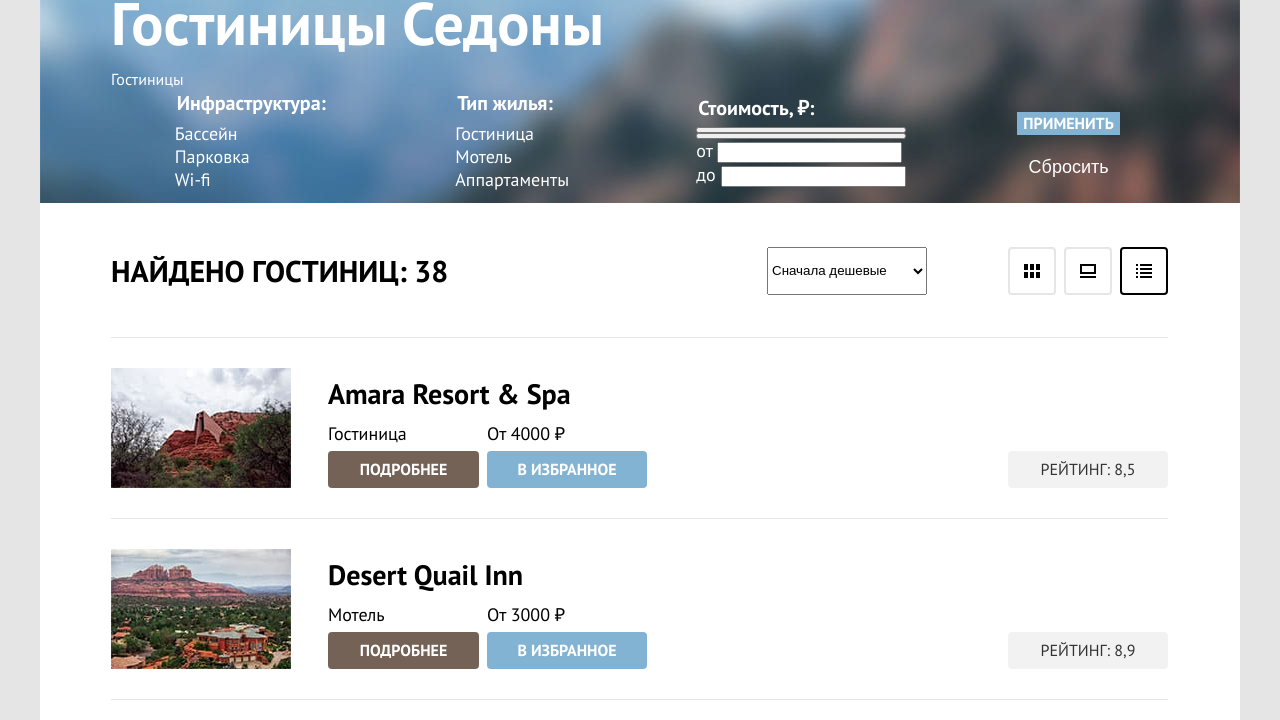
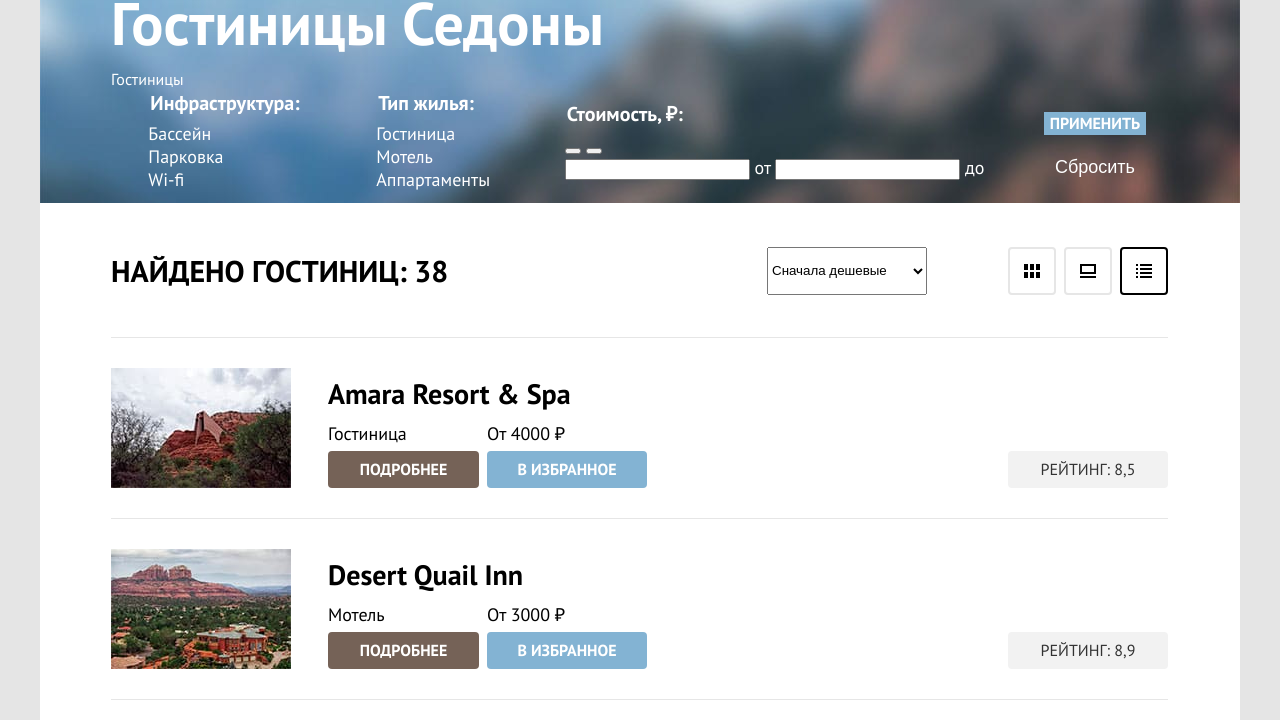
Before and after one commit to iirinastepanova/1859915-sedona-32, a plain HTML site: page catalog.html in a window 1280 px wide. Shown: the part 80-800 px from the top of the page. Drawn offline with Linux system fonts and the light colour scheme.

Commit message:
Обертки для range-slider

```diff
--- a/catalog.html
+++ b/catalog.html
@@ -54,14 +54,17 @@
                 <legend class="catalog-filter-title">Инфраструктура:</legend>
                 <label class="control">
                   <input class="visualy-hidden control-input" type="checkbox" name="pool" checked>
+                  <span class="control-mark"></span>
                   Бассейн
                 </label>
                 <label class="control">
                   <input class="visualy-hidden control-input" type="checkbox" name="parking" checked>
+                  <span class="control-mark"></span>
                   Парковка
                 </label>
                 <label class="control">
                   <input class="visualy-hidden control-input" type="checkbox" name="wi-fi">
+                  <span class="control-mark"></span>
                   Wi-fi
                 </label>
               </fieldset>
@@ -70,32 +73,45 @@
                 <legend class="catalog-filter-title">Тип жилья:</legend>
                 <label class="control">
                   <input class="visualy-hidden control-input" type="radio" name="house-type" value="hotel" checked>
+                  <span class="control-mark"></span>
                   Гостиница
                 </label>
                 <label class="control">
                   <input class="visualy-hidden control-input" type="radio" name="house-type" value="motel">
+                  <span class="control-mark"></span>
                   Мотель
                 </label>
                 <label class="control">
                   <input class="visualy-hidden control-input" type="radio" name="house-type" value="apartments">
+                  <span class="control-mark"></span>
                   Аппартаменты
                 </label>
               </fieldset>
 
               <fieldset class="catalog-filter-group">
                 <legend class="catalog-filter-title">Стоимость, ₽:</legend>
+                  <div class="range">
+                    <div class="range-scale">
+                      <div class="range-bar" style="left: 0px; width: 227px">
                         <button class="range-toggle toggle-min" type="button">
                           <span class="visualy-hidden">Изменить минимальную цену</span>
                         </button>
                         <button class="range-toggle toggle-max" type="button">
                           <span class="visualy-hidden">Изменить масимальную цену</span>
                         </button>
-                <label class="catalog-filter-label">от
+                      </div>
+                    </div>
+                    <div class="range-wrapper-inputs">
+                      <label class="catalog-filter-label">
                         <input class="catalog-filter-input" type="number" name="min-price">
+                        от
                       </label>
-                <label class="catalog-filter-label">до
+                      <label class="catalog-filter-label">
                         <input class="catalog-filter-input" type="number" name="max-price">
+                        до
                       </label>
+                    </div>
+                  </div>
               </fieldset>
               <div class="buttons-container">
                 <button class="button button-light" type="submit">Применить</button>
```
Lines whose indentation alone changed are shown as unchanged.
